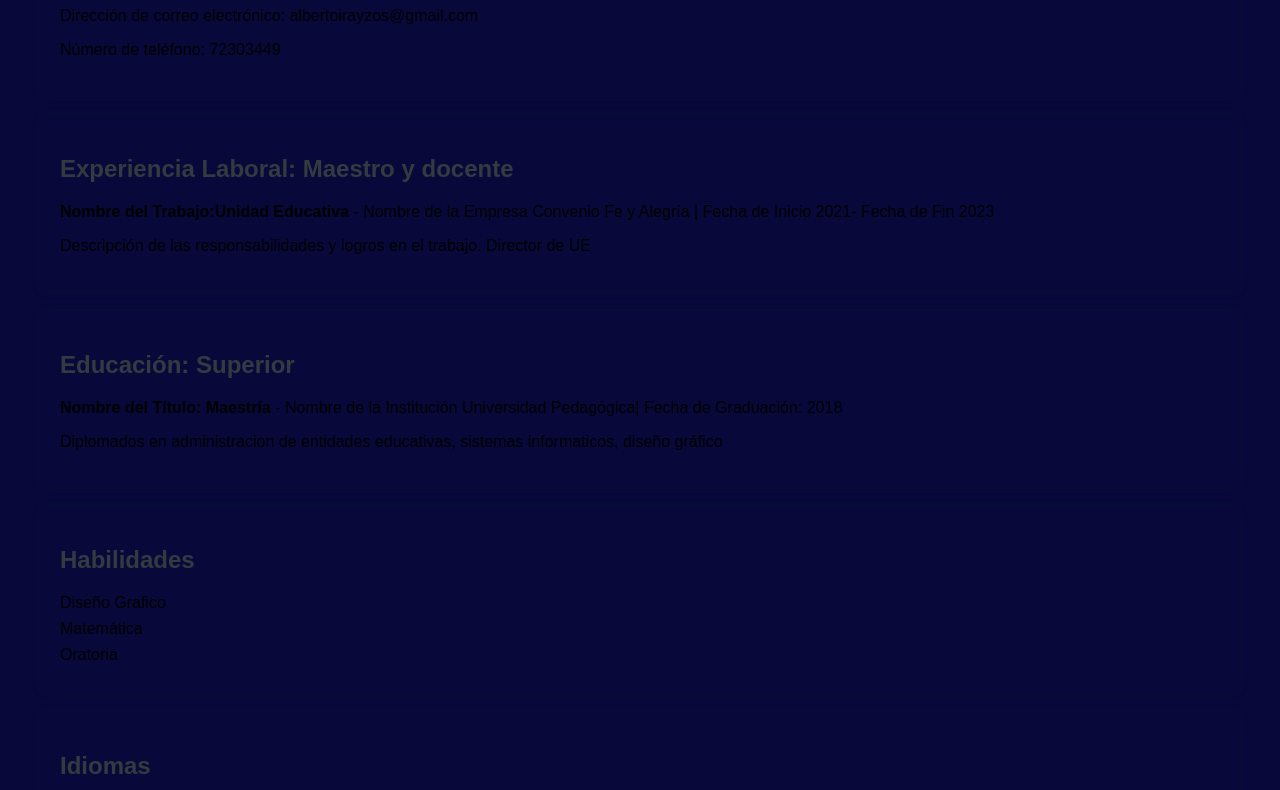
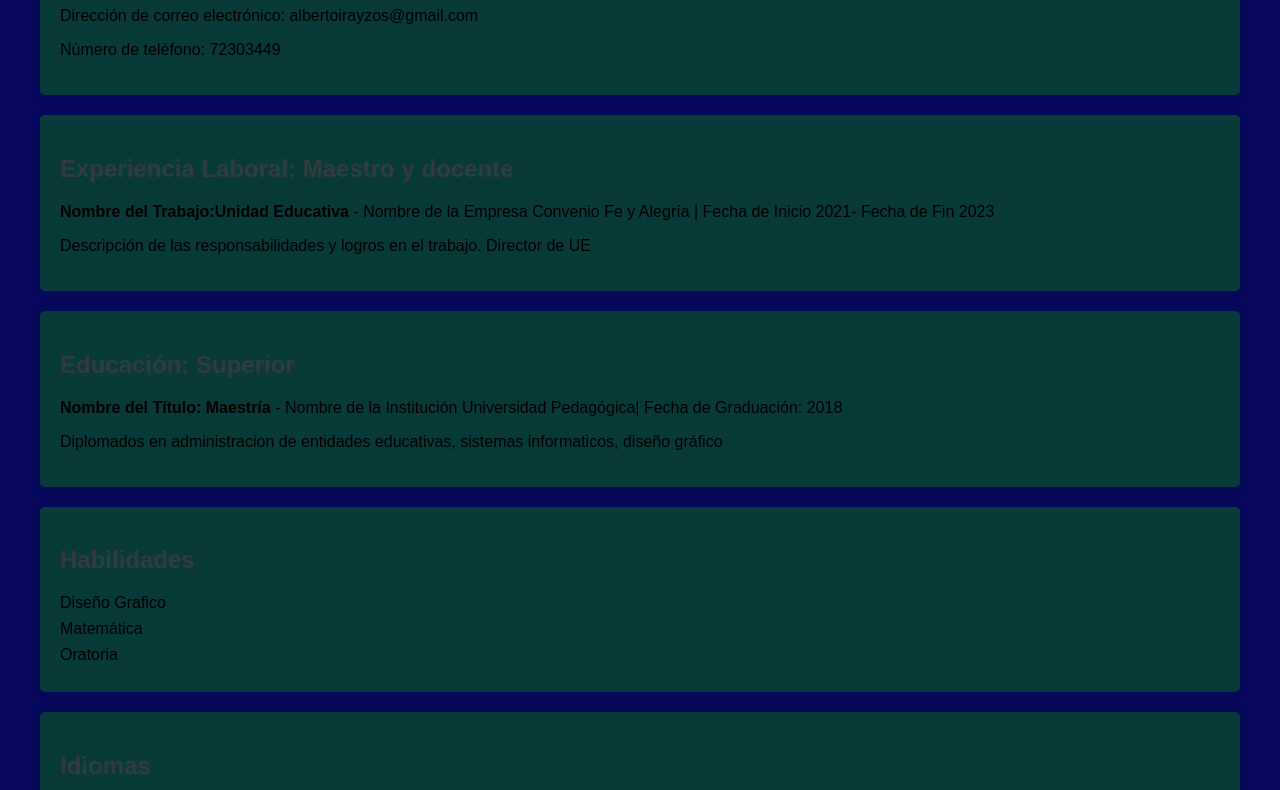
Before and after one commit to albertopablo777/proyectito.github.io, a plain HTML site: page index.html in a window 1280 px wide. Shown: the part 133-923 px from the top of the page. Drawn offline with Linux system fonts and the light colour scheme.

Commit message:
Update styles.css

```diff
--- a/styles.css
+++ b/styles.css
@@ -2,15 +2,15 @@ body {
     font-family: Arial, sans-serif;
     margin: 20px;
     padding: 20px;
-    background-color: #08093a;
+    background-color: #06085c;
 }
 
 .section {
     margin-bottom: 20px;
-    background-color: #08093a;
+    background-color: #083a3a;
     padding: 20px;
     border-radius: 5px;
-    box-shadow: 0px 0px 10px 0px rgba(3, 87, 10, 0.1);
+    box-shadow: 0px 0px 10px 0px rgba(25, 49, 27, 0.1);
 }
 
 h1 {
@@ -18,7 +18,7 @@ h1 {
 }
 
 h2 {
-    color: #343A40;
+    color: #033261;
 }
 
 ul {
@@ -33,7 +33,7 @@ li {
 
 /* Estilos para enlaces */
 a {
-    color: #007BFF;
+    color: #07315f;
     text-decoration: none;
 }
 
```
